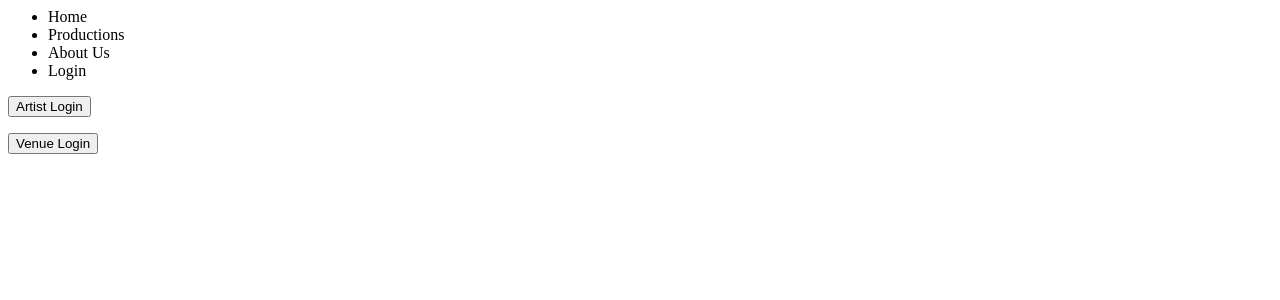
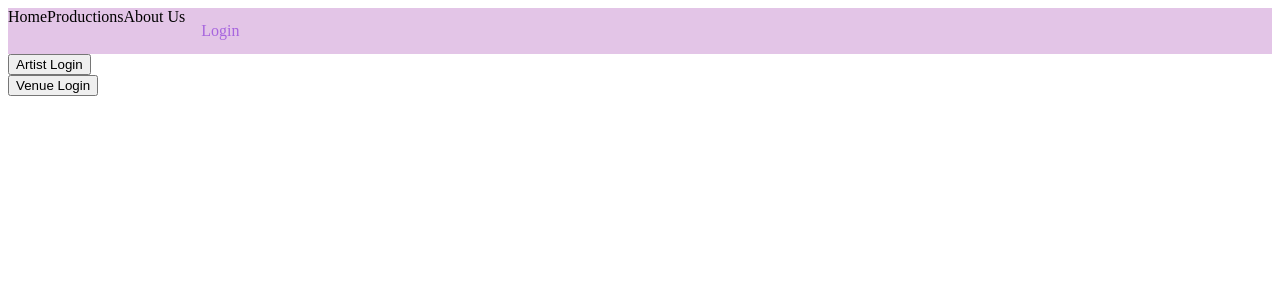
Before and after one commit to ClaudsFalse/final-project-full-stack, a Flask app: template templates/index.html in a window 1280 px wide. Shown: the top 300 px of the page. Run offline with Flask 2, Linux system fonts and the light colour scheme; the template is opened without the code that fills it, so the values that code supplies are empty.

Commit message:
added stylying for navbar

```diff
--- /dev/null
+++ b/static/main.css
@@ -0,0 +1,26 @@
+
+
+ul {
+    list-style-type: none;
+    margin: 0;
+    padding: 0;
+    overflow: hidden;
+    background-color: #e3c5e7;
+  }
+
+  li {
+    float: left;
+  }
+
+  li a {
+    display: block;
+    color: #a765de;
+    text-align: center;
+    padding: 14px 16px;
+    text-decoration: none;
+  }
+
+  /* Change the link color to #ffd0d0 on hover */
+  li a:hover {
+    background-color: #ffd0d0;
+  }
--- a/templates/index.html
+++ b/templates/index.html
@@ -1,11 +1,17 @@
-{% block content %}
+<!DOCTYPE html>
+<html lang="en">
+<head>
+<!--  Load CSS in Flask with html-->
+    <link rel="stylesheet" href='/static/main.css' />
+</head>
+<body>
     <div class="main-page">
         <div class="navbar">
-            <ul>
+            <ul class="ul-navbar">
                 <li>Home</li>
                 <li>Productions</li>
                 <li>About Us</li>
-                <li><a href="{{LOGIN_URL}}"></a>Login</li>
+                <li><a href="{{LOGIN_URL}}">Login</a></li>
             </ul>
         </div>
 
@@ -13,9 +19,6 @@
             <div class="artist-login">
 
                 <button id="artist-login">Artist Login</button>
-                <p>
-                    {{LOGIN_URL}}
-                </p>
 
             </div>
             <div class="venue-login">
@@ -24,4 +27,5 @@
 
         </div>
     </div>
-    {% endblock %}
+</body>
+</html>
```
Also changed, not shown: styles/index.css (deleted).
